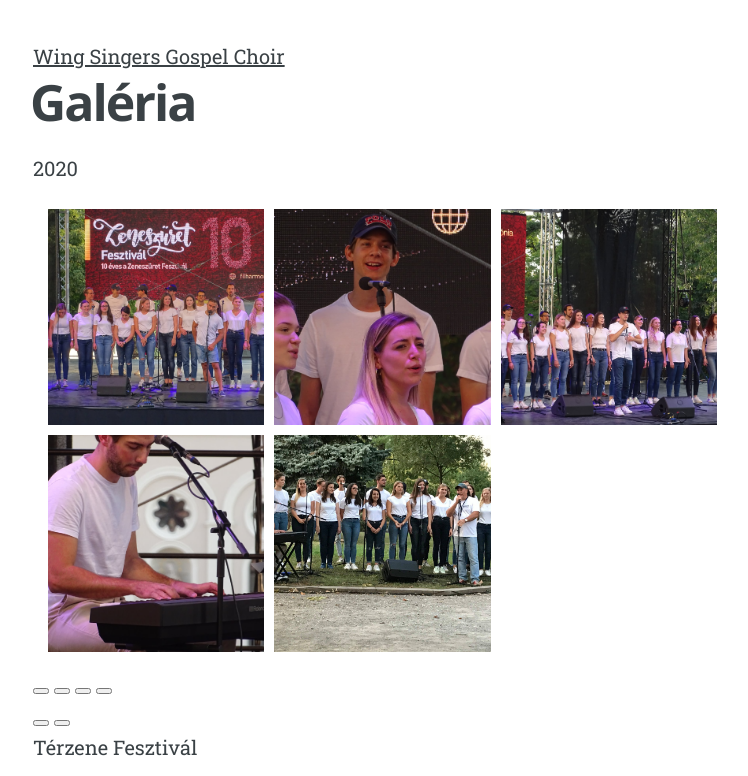
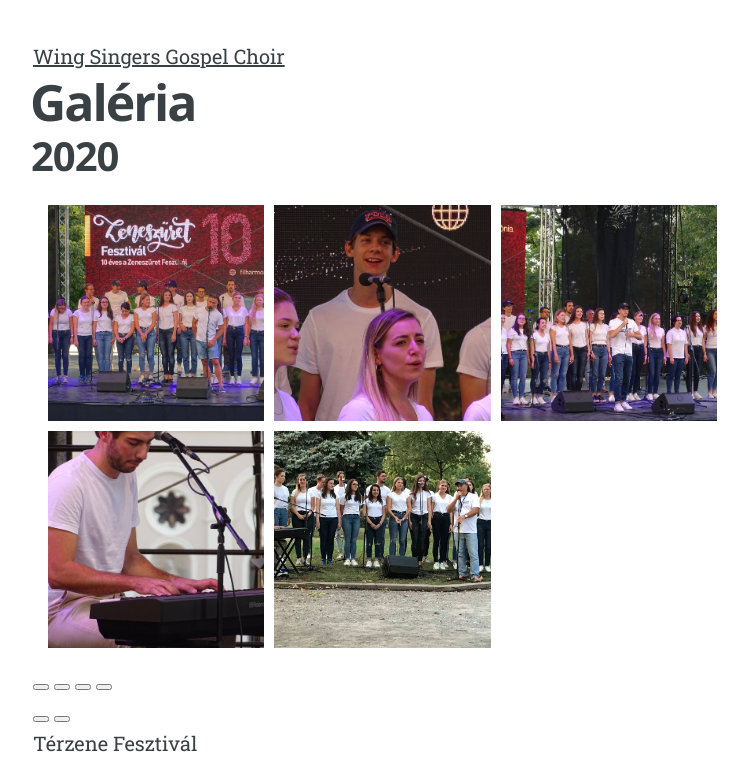
Before and after one commit to petri-2/petri-2.github.io, a plain HTML site: page galery/index.html in a window 1280 px wide. Shown: the top 776 px of the page, without its empty margins (257-1005 px from the left). Drawn offline with nearby package versions, Linux system fonts and the light colour scheme; some packages are replaced by stand-ins of ours; a script that the page names is missing.

Commit message:
Add files via upload

```diff
--- a/galery/index.html
+++ b/galery/index.html
@@ -38,8 +38,7 @@
 />
 
 <meta property="og:title" content="Galéria" />
-<meta property="og:description" content="2020
-   1st
+<meta property="og:description" content="2020    1st
       2nd
       3rd
       4th
@@ -56,8 +55,7 @@
 <meta name="twitter:image" content="https://petri-2.github.io/images/cover-image.jpg"/>
 
 <meta name="twitter:title" content="Galéria"/>
-<meta name="twitter:description" content="2020
-   1st
+<meta name="twitter:description" content="2020    1st
       2nd
       3rd
       4th
@@ -66,8 +64,7 @@
    Img 6833 resized"/>
 
 <meta itemprop="name" content="Galéria">
-<meta itemprop="description" content="2020
-   1st
+<meta itemprop="description" content="2020    1st
       2nd
       3rd
       4th
@@ -168,7 +165,7 @@
       </header>
       <h1 class="post-title">Galéria</h1>
       <section class="post-content">
-        <p>2020</p>
+        <h2 id="2020">2020</h2>
 <p>
 <link rel="stylesheet" href="../css/hugo-easy-gallery.css" />
 
```
